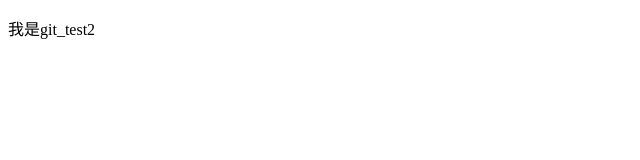
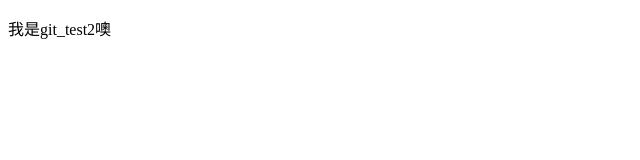
Before and after one commit to Shinedi/webstorm_test, a plain HTML site: page git_test2.html in a window 1280 px wide. Shown: the full height of the page, 0-640 px from the left. Drawn offline with Linux system fonts and the light colour scheme.

Commit message:
git_test2

```diff
--- a/git_test2.html
+++ b/git_test2.html
@@ -5,6 +5,6 @@
   <title>Title</title>
 </head>
 <body>
-<p>我是git_test2</p>
+<p>我是git_test2噢</p>
 </body>
 </html>
```
